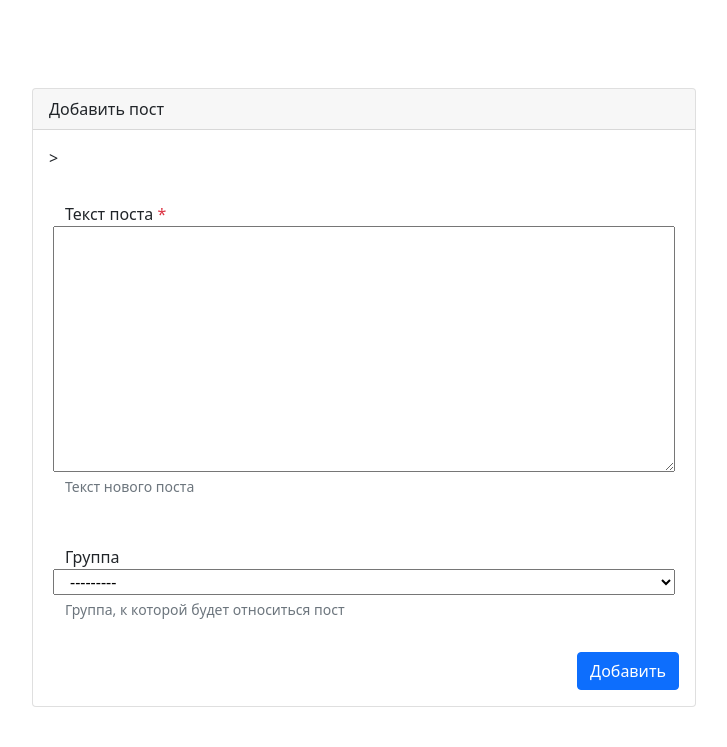
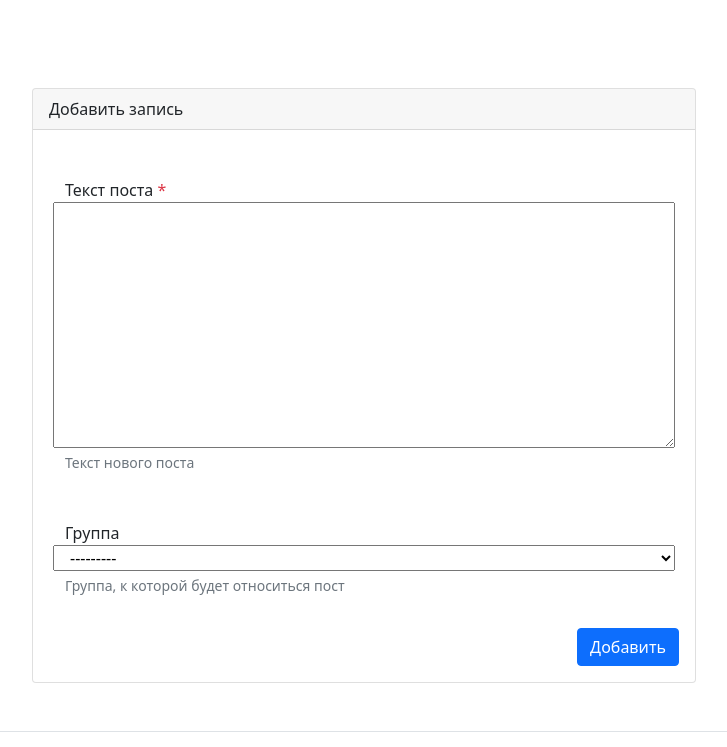
Before and after one commit to asmasin/hw03_forms, a Django app: page /create/ in a window 1280 px wide. Shown: the part 56-803 px from the top of the page, without its empty margins (276-1003 px from the left). Run offline with Django 3.2, Linux system fonts and the light colour scheme; the visitor is signed in with stand-in values (Sample User, id 1); data that the repository does not hold is empty; some libraries are stand-ins or nearby versions.

Commit message:
some fixes

```diff
--- a/yatube/posts/views.py
+++ b/yatube/posts/views.py
@@ -133,7 +133,7 @@ def post_edit(request, post_id):
             post.author = request.user
             form.save()
 
-            return redirect('posts:post_detail', post.author)
+            return redirect('posts:profile', post.author)
 
         return render(
             request,
--- a/yatube/templates/includes/post.html
+++ b/yatube/templates/includes/post.html
@@ -4,7 +4,8 @@
     <li>Дата публикации: {{ post.pub_date|date:"d E Y" }}</li>
   </ul>
   <p>{{ post.text|linebreaksbr }}</p>
-  {% if  post.group %}
+  {% if post.group %}
     <a href="{% url 'posts:group_list' post.group.slug %}">все записи группы</a>
+    {% else %}
   {% endif %}
 </article>
--- a/yatube/templates/posts/create_post.html
+++ b/yatube/templates/posts/create_post.html
@@ -1,9 +1,9 @@
 {% extends 'base.html' %}
 {% block title %}
 {% if is_edit %}
-Редактировать пост
+Редактировать запись
 {% else %}
-Добавить пост
+Добавить запись
 {% endif %}
 {% endblock %}
 {% block content %}
@@ -14,14 +14,14 @@
         <div class="card">
           <div class="card-header">
             {% if is_edit %}
-            Редактировать пост
+            Редактировать запись
             {% else %}
-            Добавить пост
+            Добавить запись
             {% endif %}
           </div>
           <div class="card-body">
             <form method="post">
-              {% if action_url %} action="{% url action_url %}" {% endif %}>
+              {% if action_url %} action="{% url action_url %}" {% endif %}
               {% csrf_token %}
               <div class="form-group row my-3 p-3">
                 <label for="id_text">
--- a/yatube/templates/posts/post_detail.html
+++ b/yatube/templates/posts/post_detail.html
@@ -12,13 +12,13 @@
           Группа: <span>{{ post.group }}</span>
         </li>
         <li class="list-group-item d-flex justify-content-between align-items-center">
-          Автор: <span>{{ post.author.get_full_name }}</span>
+          Автор: {% if author.get_full_name %}{{ author.get_full_name }}{% else %}{{ author.username }}{% endif %}
         </li>
         <li class="list-group-item d-flex justify-content-between align-items-center">
           Всего постов автора:  <span>{{ post_count }}</span>
         </li>
         <li class="list-group-item d-flex justify-content-between align-items-center">
-          {% if not group %}
+          {% if post.group %}
             <a href="{% url 'posts:group_list' post.group.slug %}">все записи группы</a>
           {% endif %}
           <a href="{% url 'posts:profile' post.author.username %}">все записи пользователя</a>
```
